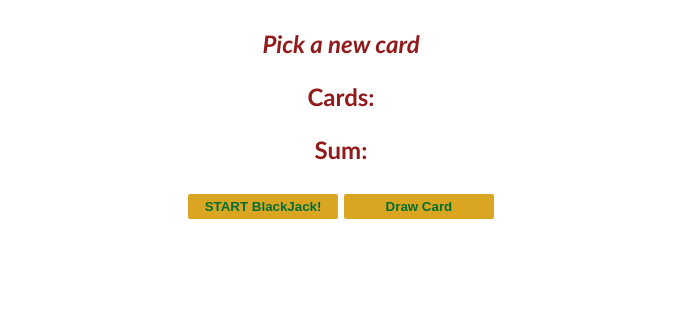
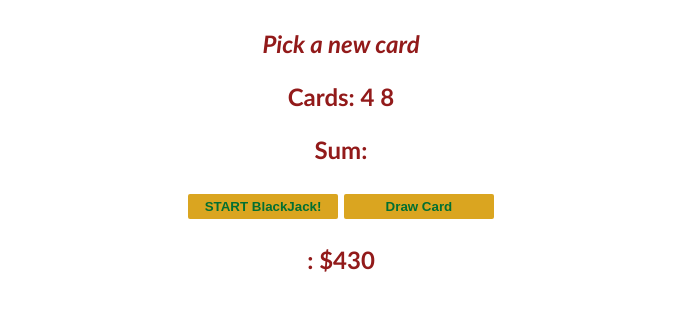
Before and after one commit to Dyamez/BlackJack-Milestone1, a plain HTML site: page gameJs/index.html in a window 1280 px wide. Both pictures are taken after a click on the button "START BlackJack!". Shown: the part 92-402 px from the top of the page, without its empty margins (299-982 px from the left). Drawn offline with Linux system fonts and the light colour scheme.

Commit message:
052323-2

```diff
--- a/gameJs/index.html
+++ b/gameJs/index.html
@@ -21,6 +21,7 @@
           <p id="sumaTotal">Result:</p>
           <button tag="laro", onclick="bagongLaro()">START BlackJack!</button>
           <button tag="balasa", onclick="bagongBalasa()">Draw Card</button>
+          <p id="sugarol"></p>
 </body>
 <script src="index.js"></script>
 </html>
--- a/gameJs/index.js
+++ b/gameJs/index.js
@@ -1,3 +1,5 @@
+
+
 let tumpok = []
 let kabuuan = 0
 let panalo = false
@@ -6,6 +8,10 @@
 let kathangTalata = document.getElementById("talata")
 let kalahatan = document.getElementById("sumaTotal")
 let mgaBaraha = document.getElementById("baraha")
+let mgaSugarol = document.getElementById("sugarol")
+
+let manlalaro = { pangalan: "Edward", barya: 430 }
+mgaSugarol.textContent = manlalaro.pangalan = ": $" + manlalaro.barya
 
 function karambola() {
     //return randomNumber >  10 ? 10 : randomNumber === 1 ? 11 : randomNumber
@@ -20,23 +26,23 @@
 }
 
 function bagongLaro() {
-    buhay = true;
+    buhay = true
     let unangBaraha = karambola();
     let pangalawangBaraha = karambola();
-    tumpok = [unangBaraha + pangalawangBaraha]
+    tumpok = [unangBaraha, pangalawangBaraha]
     kabuuan = unangBaraha + pangalawangBaraha
-    bagongLaro()
+    simula()
 }
-function bagongLaro() {
+function simula() {
     mgaBaraha.textContent = "Cards: "
     for (let i = 0; i < tumpok.length; i++) {
         mgaBaraha.textContent += tumpok[i] + " "
     }
-    kalahatan.textContent = "Sum: ", + kabuuan
+    kalahatan.textContent = "Sum: ", + kabuuan    //!
     if (kabuuan <= 20) {
         mensahe = "Pick a new card"
     } else if (kabuuan === 21) {
-        mensahe = " Hurray, You've got Blackjack!"
+        mensahe = " Hurray, its Blackjack!"
         panalo = true
     } else {
         mensahe = "Better luck next time!"
@@ -49,6 +55,6 @@
         let tumpoks = karambola()
         kabuuan += tumpoks
         tumpok.push(tumpoks)
-        bagongLaro()
+        simula()
     }
 }
```
